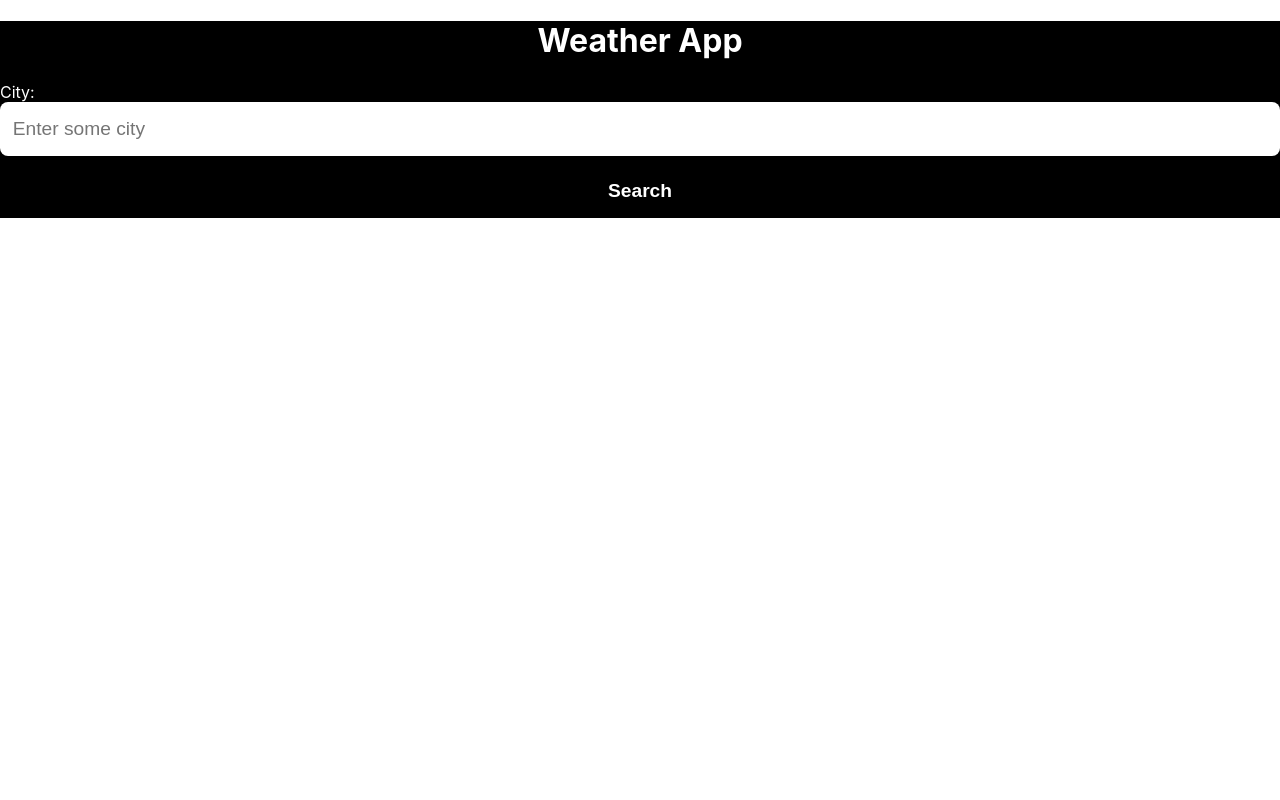
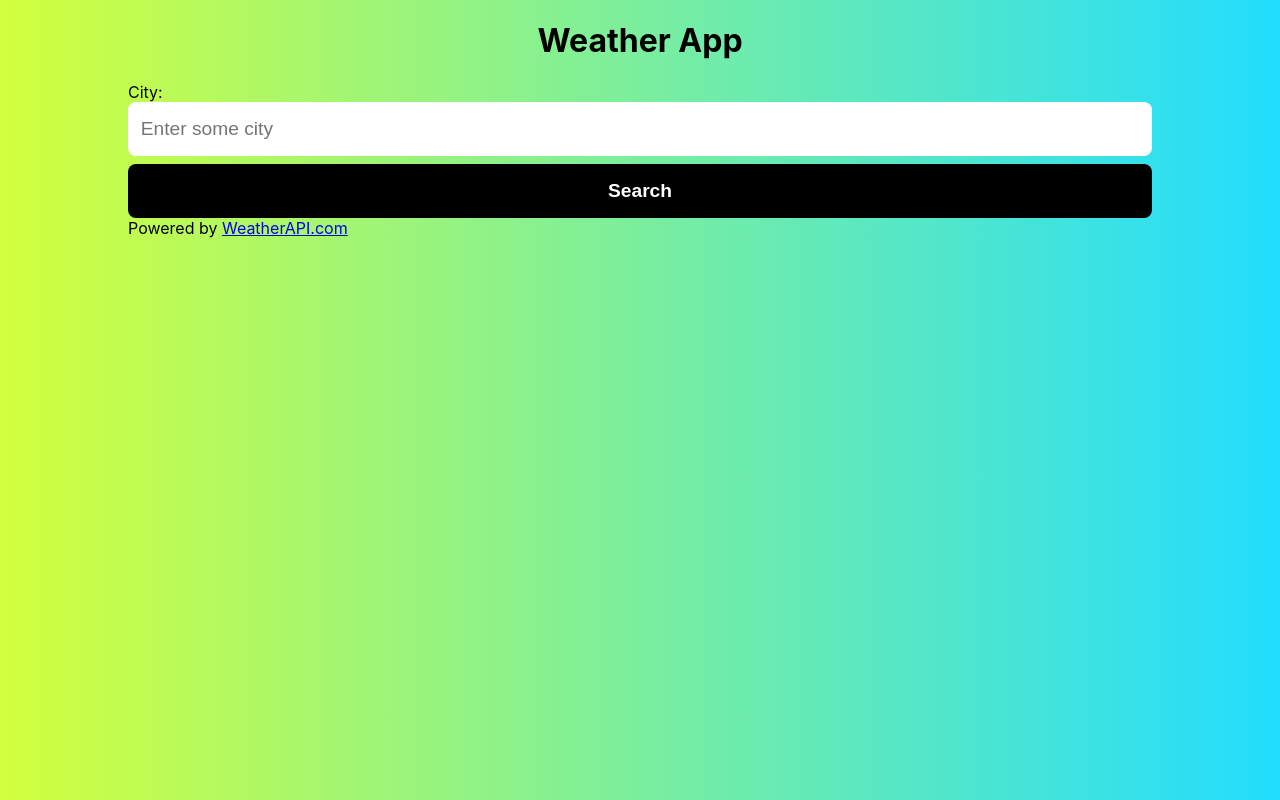
Before and after one commit to alxmcr/weather-app, a React (Create React App) app: page / in a window 1280 px wide. Built offline with nearby package versions, Linux system fonts and the light colour scheme.

Commit message:
Working with the App and styles

```diff
--- a/src/App.js
+++ b/src/App.js
@@ -1,12 +1,13 @@
 import { BrowserRouter } from 'react-router-dom';
 import { SwitchRoutesApp } from 'routing/SwitchRoutesApp';
-import styles from './App.module.css';
+import styles from './App.module.css'
 
 function App() {
   return (
     <BrowserRouter>
       <div className={styles.App}>
         <SwitchRoutesApp />
+        Powered by <a href="https://www.weatherapi.com/" title="Free Weather API">WeatherAPI.com</a>
       </div>
     </BrowserRouter>
   );
--- a/src/App.module.css
+++ b/src/App.module.css
@@ -1,4 +1,11 @@
 .App {
-    background-color: black;
-    color: white;
+  padding: 0 0.5rem;
+  margin-bottom: 2rem;
 }
+
+@media screen and (min-width: 768px) {
+  .App {
+    width: 80%;
+    margin: 0 auto;
+  }
+}
--- a/src/index.css
+++ b/src/index.css
@@ -1,13 +1,26 @@
+:root {
+  --brand-first-color: #d3ff3d;
+  --brand-second-color: #22ddff;
+  --brand-secondary: #0066ff;
+}
+
 body {
+  background-image: linear-gradient(
+    to right,
+    var(--brand-first-color),
+    var(--brand-second-color)
+  );
   margin: 0;
-  font-family: -apple-system, BlinkMacSystemFont, 'Segoe UI', 'Roboto', 'Oxygen',
-    'Ubuntu', 'Cantarell', 'Fira Sans', 'Droid Sans', 'Helvetica Neue',
+  font-family: -apple-system, BlinkMacSystemFont, "Segoe UI", "Roboto", "Oxygen",
+    "Ubuntu", "Cantarell", "Fira Sans", "Droid Sans", "Helvetica Neue",
     sans-serif;
   -webkit-font-smoothing: antialiased;
   -moz-osx-font-smoothing: grayscale;
 }
 
-code {
-  font-family: source-code-pro, Menlo, Monaco, Consolas, 'Courier New',
-    monospace;
+h1,
+h2,
+h3,
+h4 {
+  font-weight: 700;
 }
```
Also changed, not shown: 1 other file (tests, documents, lock files or other folders).
